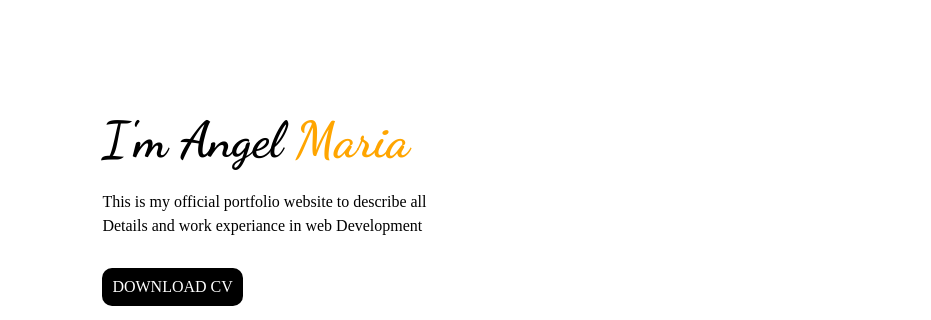
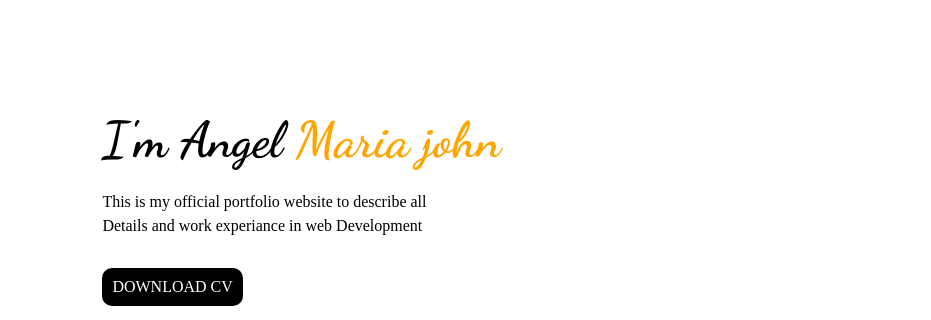
Before and after one commit to milanissac/Portfolio, a plain HTML site: page index.html in a window 1280 px wide. Shown: the part 156-476 px from the top of the page, 0-931 px from the left. Drawn offline with nearby package versions, Linux system fonts and the light colour scheme; a web font is replaced by a local one.

Commit message:
portfolio v1

```diff
--- a/index.html
+++ b/index.html
@@ -39,7 +39,7 @@
         <!-- home -->
         <section id="home">
             <div class="home-content">
-                <h1 class="animate__animated animate__backInLeft" id="user-name">I'm Angel <span id="lname">Maria</span>
+                <h1 class="animate__animated animate__backInLeft" id="user-name">I'm Angel <span id="lname">Maria john</span>
                 </h1>
                 <p id="user-details">This is my official portfolio website to describe all <br>
                     Details and work experiance
```
